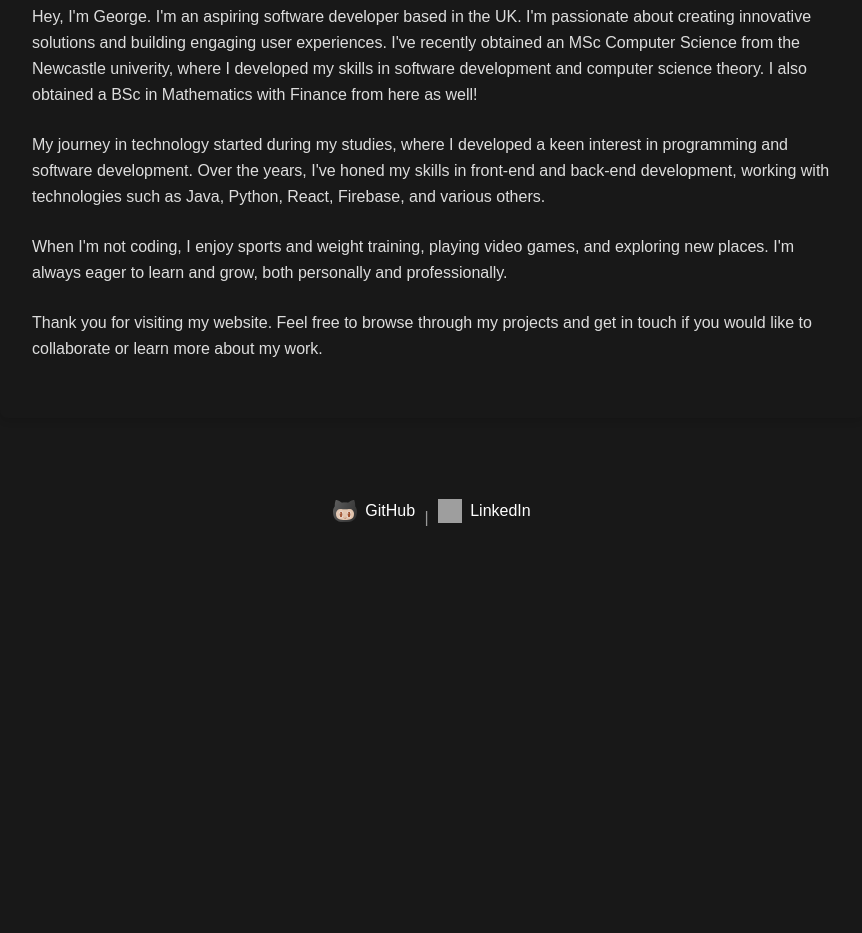
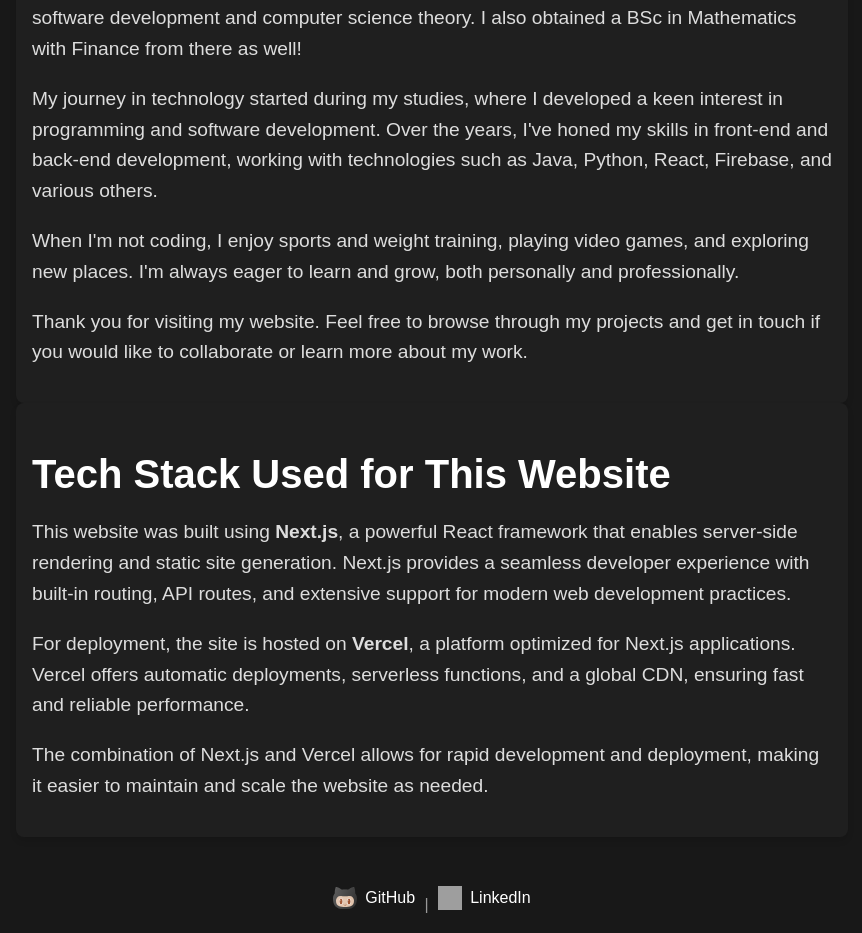
Before and after one commit to GeorgeBall9/my-portfolio, a Next.js app: page /about in a window 1280 px wide. Shown: the part 320-1253 px from the top of the page, without its empty margins (208-1070 px from the left). Before the commit the page ends 866 px from the top, so only its background shows below. Built offline with nearby package versions, Linux system fonts and the light colour scheme; grey boxes are pictures that could not be loaded.

Commit message:
style: Update About page styling and content

```diff
--- a/src/components/About.css
+++ b/src/components/About.css
@@ -26,3 +26,33 @@
     margin-top: 0;
     font-size: 1rem;
   }
+
+  .about-container {
+    padding: 2em;
+    background-color: var(--background-color);
+  }
+
+  .about-content,
+  .tech-stack {
+    max-width: 800px;
+    margin: 0 auto;
+    padding: 1em;
+    background-color: var(--card-background-color);
+    border-radius: 8px;
+    box-shadow: 0 4px 6px rgba(0, 0, 0, 0.1);
+  }
+
+  .about-content h1,
+  .tech-stack h2 {
+    color: var(--font-color-heading);
+    font-size: 2.5em;
+    margin-bottom: 0.5em;
+  }
+
+  .about-content p,
+  .tech-stack p {
+    font-size: 1.2em;
+    color: var(--font-color-base);
+    margin-bottom: 1em;
+    line-height: 1.6;
+  }
--- a/src/pages/about.js
+++ b/src/pages/about.js
@@ -15,10 +15,10 @@ const About = () => (
         <p>
           Hey, I'm George. I'm an aspiring software developer based in the UK.
           I'm passionate about creating innovative solutions and building
-          engaging user experiences. I've recently obtained an MSc Computer
-          Science from the Newcastle univerity, where I developed my skills in
+          engaging user experiences. I've recently obtained an MSc in Computer
+          Science from Newcastle University, where I developed my skills in
           software development and computer science theory. I also obtained a
-          BSc in Mathematics with Finance from here as well!
+          BSc in Mathematics with Finance from there as well!
         </p>
         <p>
           My journey in technology started during my studies, where I developed
@@ -38,6 +38,26 @@ const About = () => (
           more about my work.
         </p>
       </section>
+      <section className="tech-stack">
+        <h2>Tech Stack Used for This Website</h2>
+        <p>
+          This website was built using <strong>Next.js</strong>, a powerful
+          React framework that enables server-side rendering and static site
+          generation. Next.js provides a seamless developer experience with
+          built-in routing, API routes, and extensive support for modern web
+          development practices.
+        </p>
+        <p>
+          For deployment, the site is hosted on <strong>Vercel</strong>, a platform
+          optimized for Next.js applications. Vercel offers automatic deployments,
+          serverless functions, and a global CDN, ensuring fast and reliable
+          performance.
+        </p>
+        <p>
+          The combination of Next.js and Vercel allows for rapid development and
+          deployment, making it easier to maintain and scale the website as needed.
+        </p>
+      </section>
     </main>
     <Footer />
   </>
```
